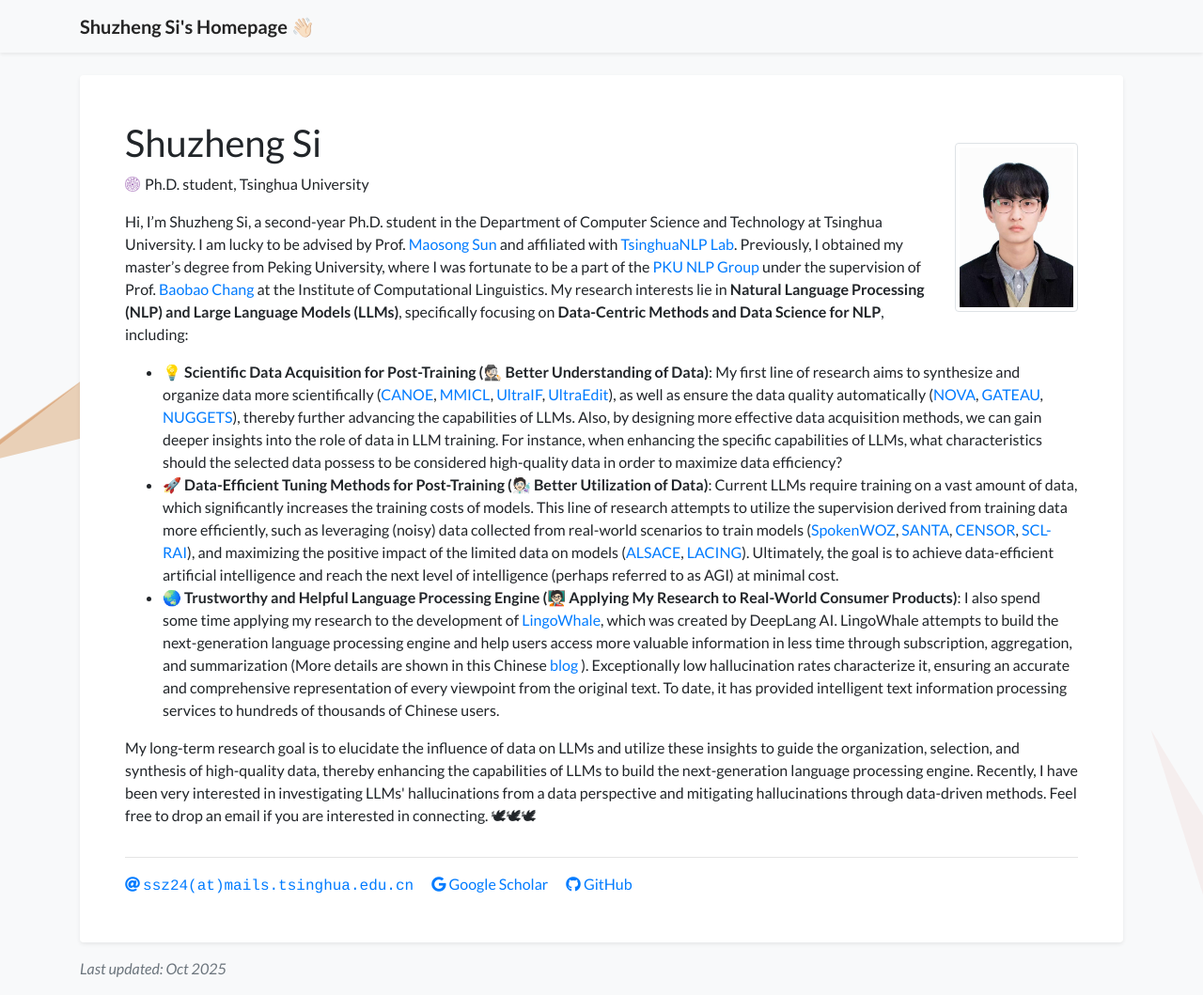
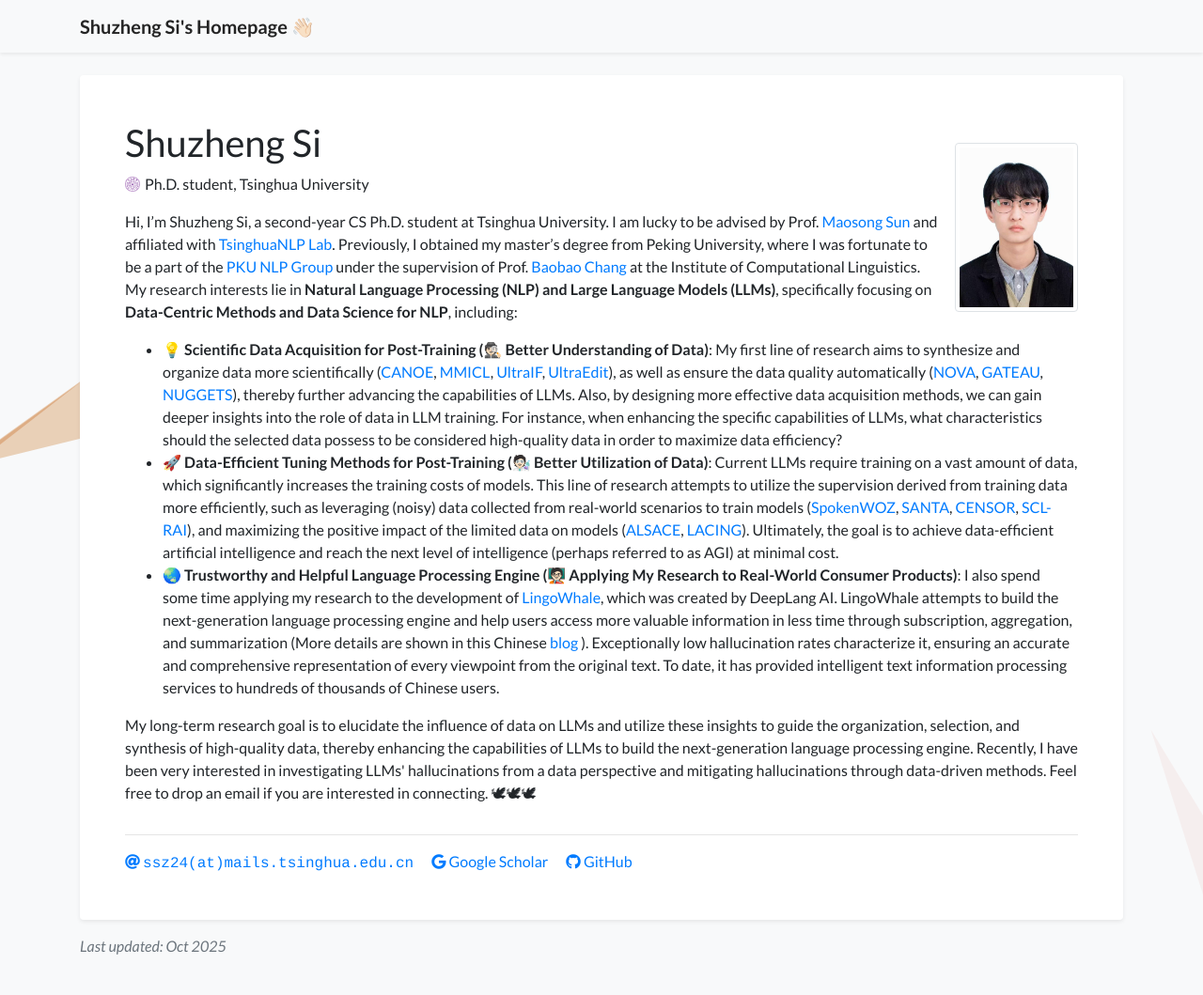
Before and after one commit to S1s-Z/s1s-z.github.io, a Jekyll site: the page built from index.html, in a window 1280 px wide and 1059 px high. Shown: the whole window at 94% size. Built offline with Jekyll 4.4.1, drawn with Linux system fonts in a browser that asks for light colours; a style sheet for code colours, icons or effects is not loaded.

Commit message:
Update profile.yml

```diff
--- a/_data/profile.yml
+++ b/_data/profile.yml
@@ -19,7 +19,7 @@
 # xiaohongshu: 5fa2663000000000010068e2
 
 short_bio: >-
-  Hi, I’m Shuzheng Si, a second-year Ph.D. student in the Department of Computer Science and Technology at Tsinghua University. I am lucky to be advised by Prof. <a href="https://scholar.google.com/citations?hl=en&user=zIgT0HMAAAAJ">Maosong Sun</a> and affiliated with <a href="https://nlp.csai.tsinghua.edu.cn">TsinghuaNLP Lab</a>. Previously, I obtained my master’s degree from Peking University, where I was fortunate to be a part of the <a href="https://pkunlp-icler.github.io/">PKU NLP Group</a> under the supervision of Prof. <a href="https://scholar.google.com.au/citations?user=LaKNyhQAAAAJ">Baobao Chang</a> at the Institute of Computational Linguistics. My research interests lie in <b>Natural Language Processing (NLP) and Large Language Models (LLMs)</b>, specifically focusing on <b>Data-Centric Methods and Data Science for NLP</b>, including:
+  Hi, I’m Shuzheng Si, a second-year CS Ph.D. student at Tsinghua University. I am lucky to be advised by Prof. <a href="https://scholar.google.com/citations?hl=en&user=zIgT0HMAAAAJ">Maosong Sun</a> and affiliated with <a href="https://nlp.csai.tsinghua.edu.cn">TsinghuaNLP Lab</a>. Previously, I obtained my master’s degree from Peking University, where I was fortunate to be a part of the <a href="https://pkunlp-icler.github.io/">PKU NLP Group</a> under the supervision of Prof. <a href="https://scholar.google.com.au/citations?user=LaKNyhQAAAAJ">Baobao Chang</a> at the Institute of Computational Linguistics. My research interests lie in <b>Natural Language Processing (NLP) and Large Language Models (LLMs)</b>, specifically focusing on <b>Data-Centric Methods and Data Science for NLP</b>, including:
   <br>
   <ul class="pub">
       <li>
```
